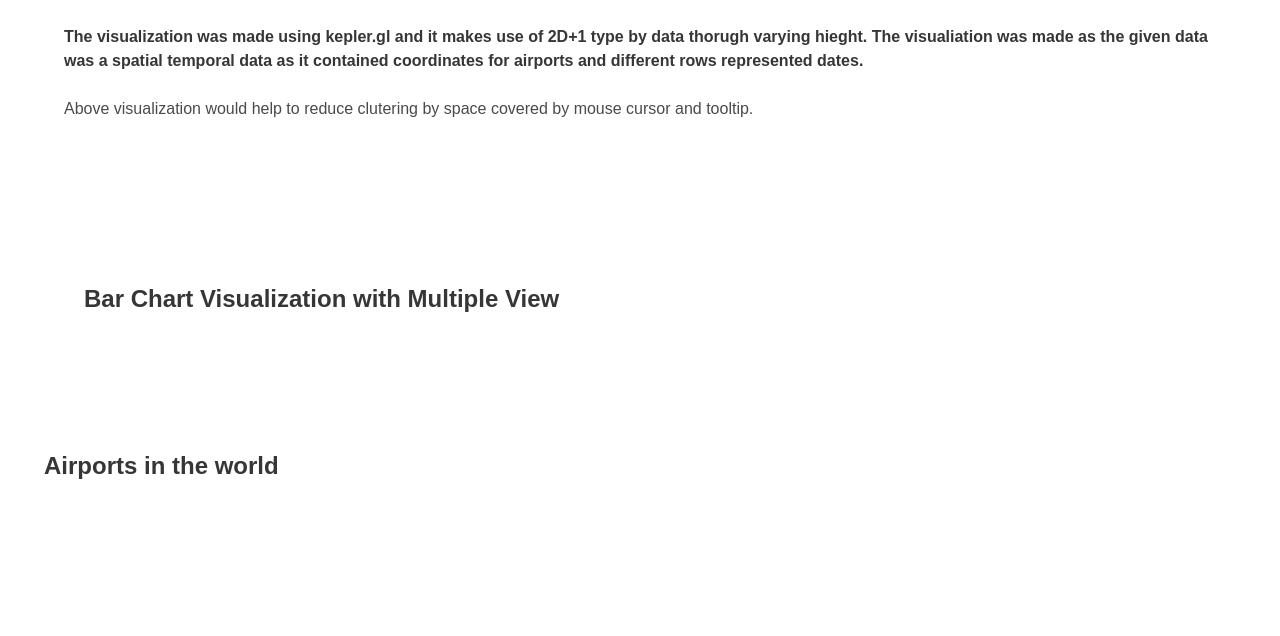
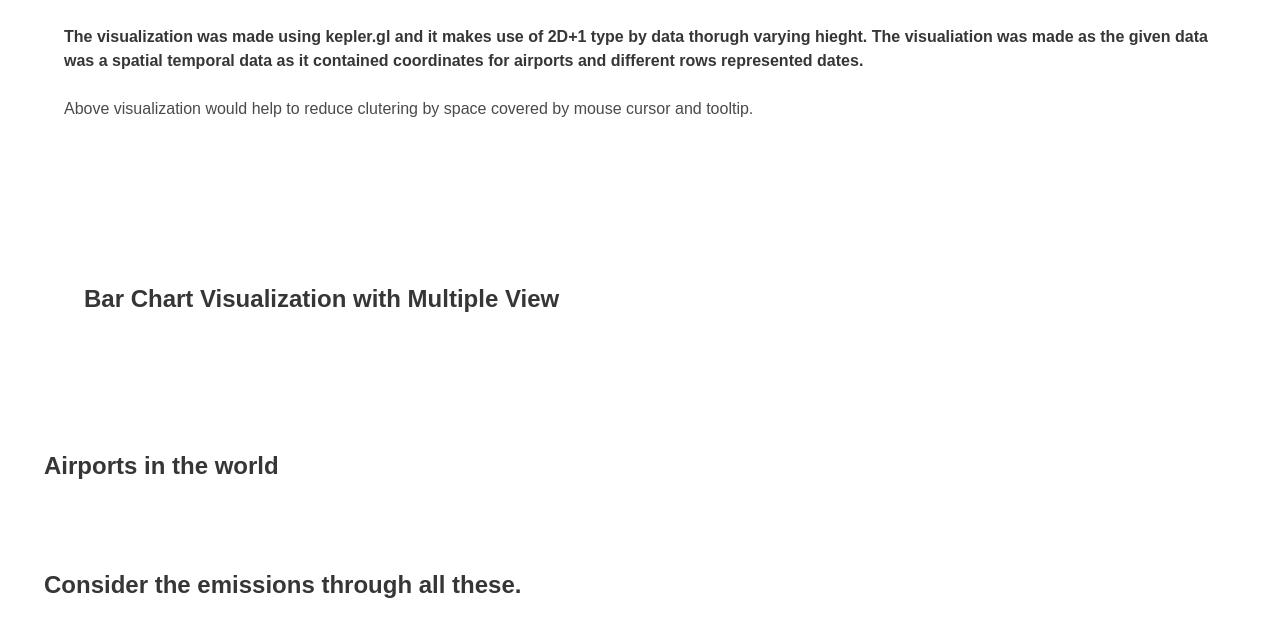
Before and after one commit to SaadAhmedJamal/InteractiveDataVisualization, a plain HTML site: page index.html in a window 1280 px wide. Shown: the part 2726-3362 px from the top of the page. Before the commit the page ends 3277 px from the top, so only its background shows below. Drawn offline with Linux system fonts and the light colour scheme; a script that the page names is missing.

Commit message:
Update index.html

```diff
--- a/index.html
+++ b/index.html
@@ -105,7 +105,8 @@
 
       <center><div id="selection_5"></div></center>
     </div>
-
+      <br><br>
+    <h2 class="title is-4">Consider the emissions through all these.</h2>
 
 
          <!--
```
